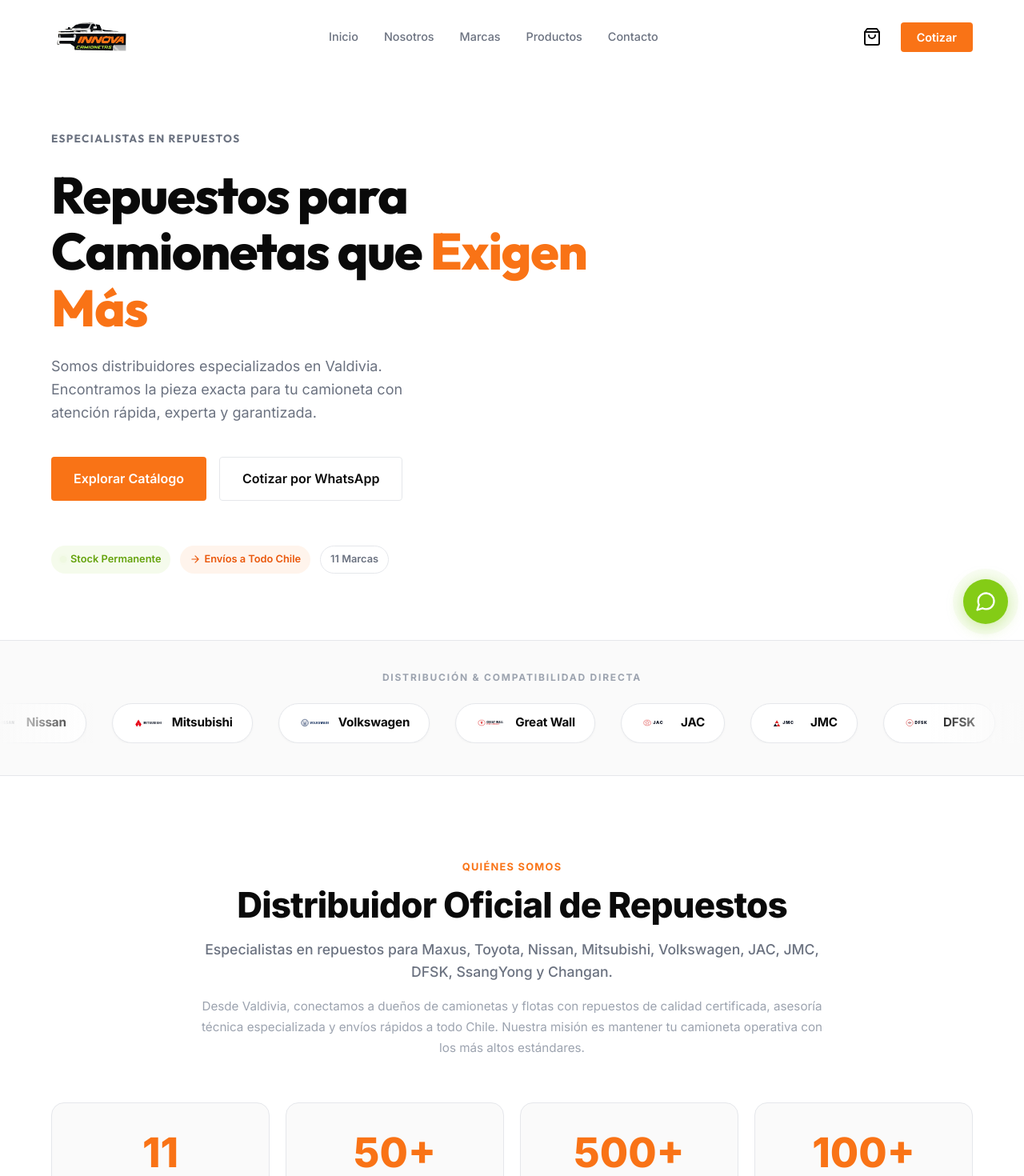
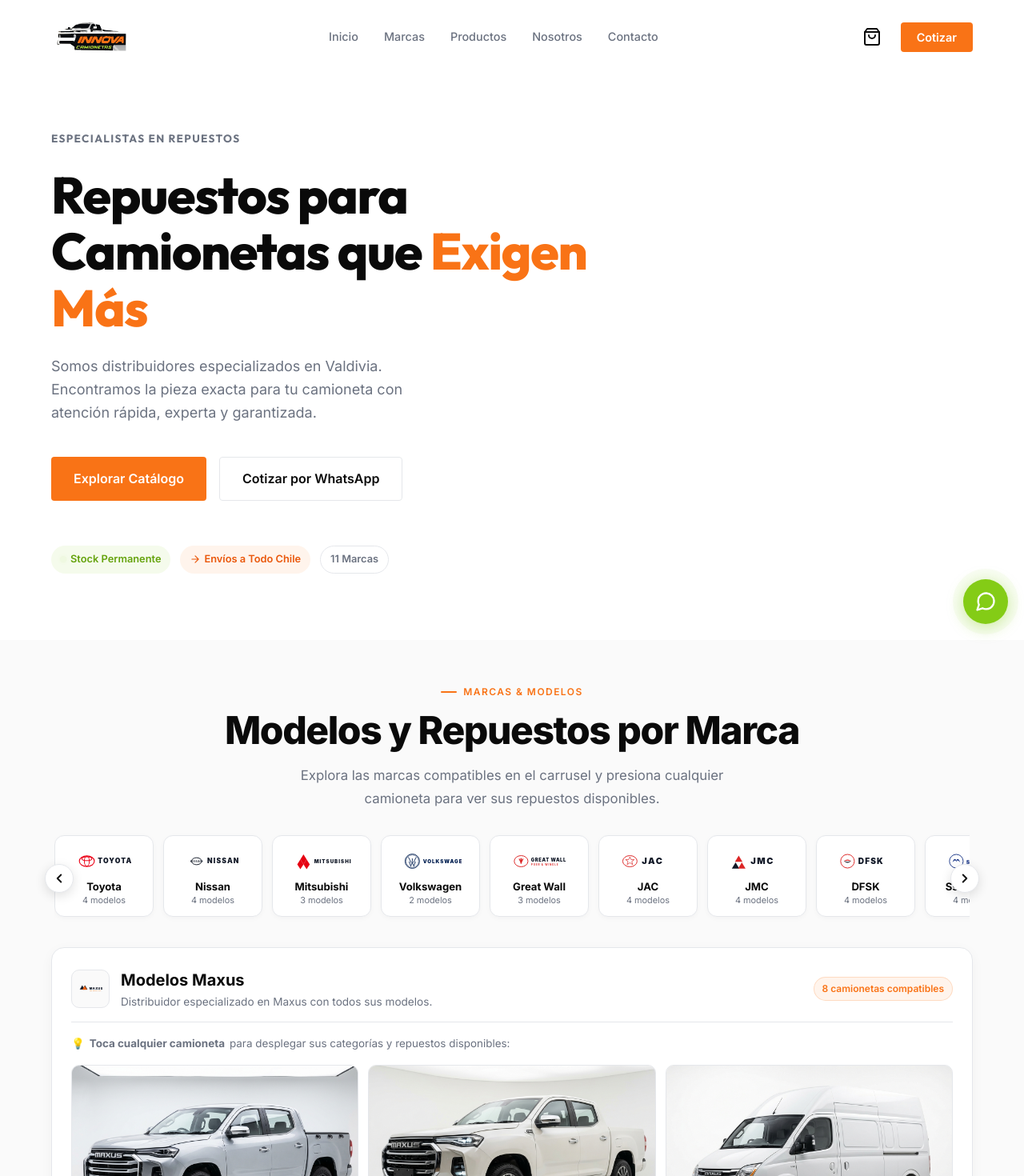
Before and after one commit to cokeastorga/innova, a Next.js app: page / in a window 1280 px wide. Shown: the top 1470 px of the page at 80% size. Built offline with nearby package versions, Linux system fonts and the light colour scheme.

Commit message:
refactor: Reordenar secciones bajando carrusel infinito y quienes somos

```diff
--- a/app/page.js
+++ b/app/page.js
@@ -24,11 +24,11 @@
       <Navbar />
       <main>
         <Hero />
-        <BrandsCarousel />
-        <AboutUs />
         <Brands />
         <Catalog />
         <Motorsport />
+        <BrandsCarousel />
+        <AboutUs />
         <WhyBuyHere />
         <Contact />
       </main>
--- a/components/Footer.js
+++ b/components/Footer.js
@@ -18,9 +18,9 @@
 
           <nav className="footer__nav">
             <a href="#inicio" className="footer__link">Inicio</a>
-            <a href="#nosotros" className="footer__link">Nosotros</a>
             <a href="#marcas" className="footer__link">Marcas</a>
             <a href="#productos" className="footer__link">Productos</a>
+            <a href="#nosotros" className="footer__link">Nosotros</a>
             <a href="#contacto" className="footer__link">Contacto</a>
           </nav>
 
--- a/components/Navbar.js
+++ b/components/Navbar.js
@@ -46,9 +46,9 @@
             </svg>
           </button>
           <a href="#inicio" className="navbar__link" onClick={(e) => handleSmoothScroll(e, 'inicio')}>Inicio</a>
-          <a href="#nosotros" className="navbar__link" onClick={(e) => handleSmoothScroll(e, 'nosotros')}>Nosotros</a>
           <a href="#marcas" className="navbar__link" onClick={(e) => handleSmoothScroll(e, 'marcas')}>Marcas</a>
           <a href="#productos" className="navbar__link" onClick={(e) => handleSmoothScroll(e, 'productos')}>Productos</a>
+          <a href="#nosotros" className="navbar__link" onClick={(e) => handleSmoothScroll(e, 'nosotros')}>Nosotros</a>
           <a href="#contacto" className="navbar__link" onClick={(e) => handleSmoothScroll(e, 'contacto')}>Contacto</a>
         </div>
 
```
